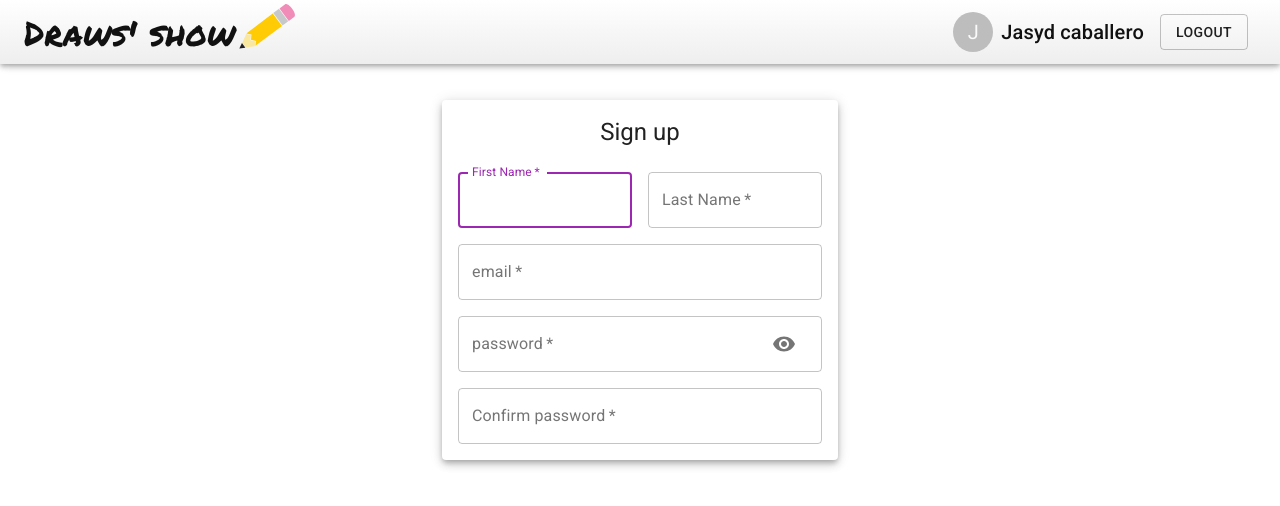
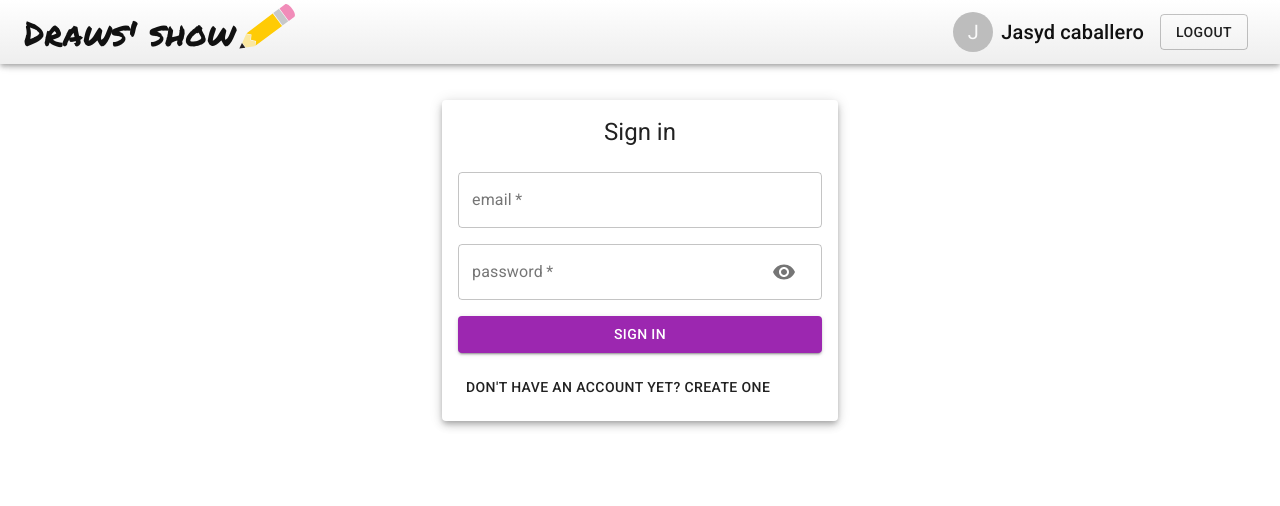
Before and after one commit to Zorienu/Draws-show, a React (Create React App) app: page /auth in a window 1280 px wide. Shown: the top 506 px of the page. Built offline with nearby package versions, Linux system fonts and the light colour scheme.

Commit message:
added sign in button and don't have account button (without functionality)

```diff
--- a/src/pages/Auth/index.js
+++ b/src/pages/Auth/index.js
@@ -1,4 +1,4 @@
-import { Container, Grid, Paper, TextField, Typography } from "@material-ui/core";
+import { Button, Container, Grid, Paper, TextField, Typography } from "@material-ui/core";
 import { useState } from "react";
 
 import Input from "components/Input";
@@ -16,7 +16,7 @@ const initialState = {
 const Auth = () => {
   const classes = useStyle();
 
-  const [isSignup, setIsSignup] = useState(true);
+  const [isSignup, setIsSignup] = useState(false);
   const [showPassword, setShowPassword] = useState(false);
   const [data, setData] = useState(initialState);
 
@@ -58,12 +58,14 @@ const Auth = () => {
                 />
               </>
             )}
+
             <Input
               label="email"
               name="email"
               value={data.email}
               handleChange={handleChange}
             />
+
             <Input
               label="password"
               name="password"
@@ -82,6 +84,19 @@ const Auth = () => {
                 type="password"
               />
             )}
+
+            <Grid item xs={12}>
+              <Button variant="contained" color="primary" fullWidth>
+                {isSignup ? "Sign up" : "Sign in"}
+              </Button>
+            </Grid>
+            <Grid item>
+              {!isSignup && (
+                <Button fullWidth onClick={() => setIsSignup(!isSignup)}>
+                  Don't have an account yet? create one
+                </Button>
+              )}
+            </Grid>
           </Grid>
         </form>
       </Paper>
```
